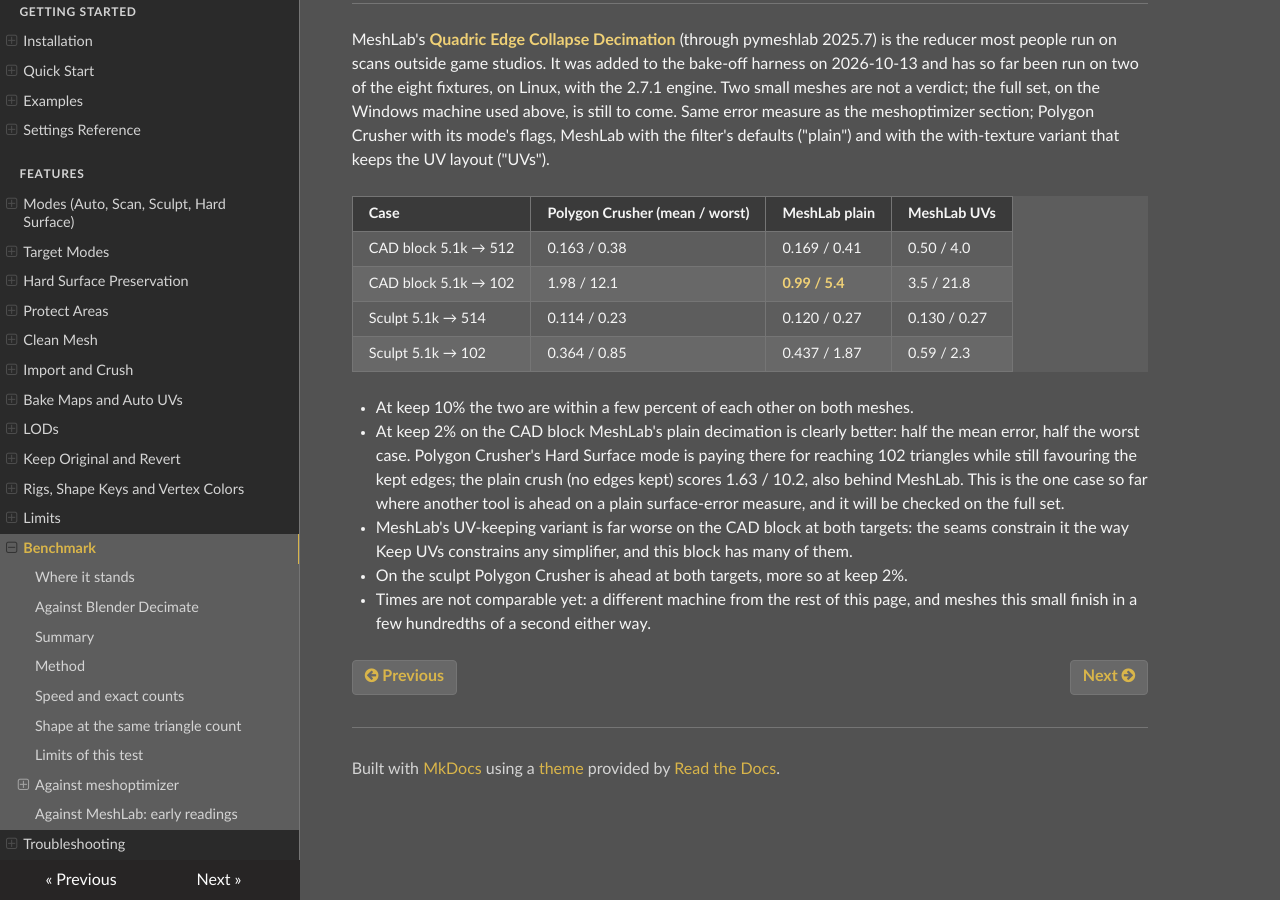
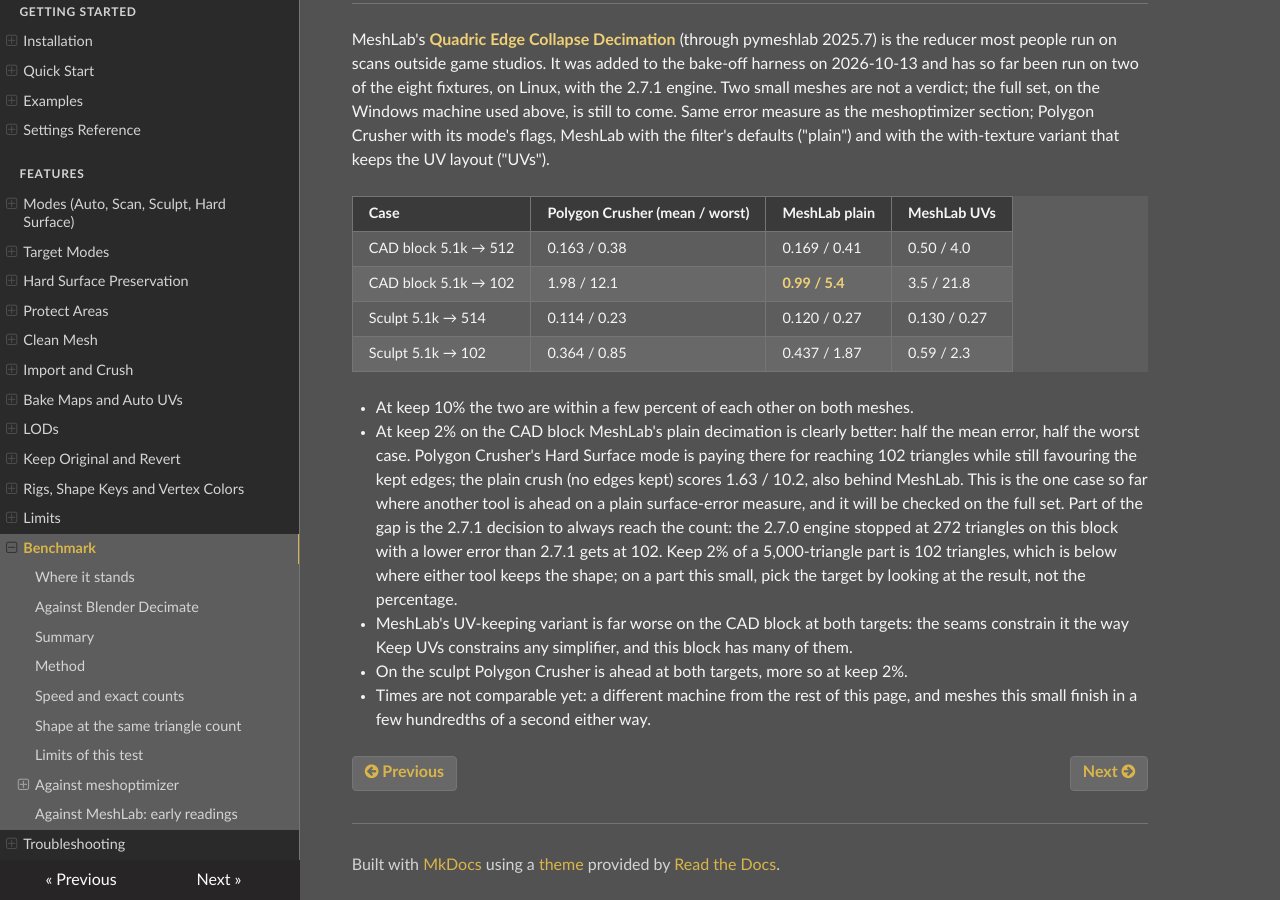
Before and after one commit to henriquevlopes/polygon-crusher-9000-docs, an MkDocs documentation site: the page built from docs/benchmark.md, in a window 1280 px wide and 900 px high, scrolled down 5117 px. Built offline with MkDocs 1.6.1, drawn with Linux system fonts in a browser that asks for light colours.

Commit message:
docs(benchmark): keep 2% of a 5k part is below where either tool keeps the shape
Co-Authored-By: Claude Fable 5.1 <noreply@anthropic.com>
Claude-Session: https://claude.ai/code/session_01BzotSynbdfExqM4qMYBT18

```diff
--- a/docs/benchmark.md
+++ b/docs/benchmark.md
@@ -254,6 +254,11 @@ Polygon Crusher with its mode's flags, MeshLab with the filter's defaults
   kept edges; the plain crush (no edges kept) scores 1.63 / 10.2, also
   behind MeshLab. This is the one case so far where another tool is ahead
   on a plain surface-error measure, and it will be checked on the full set.
+  Part of the gap is the 2.7.1 decision to always reach the count: the
+  2.7.0 engine stopped at 272 triangles on this block with a lower error
+  than 2.7.1 gets at 102. Keep 2% of a 5,000-triangle part is 102
+  triangles, which is below where either tool keeps the shape; on a part
+  this small, pick the target by looking at the result, not the percentage.
 - MeshLab's UV-keeping variant is far worse on the CAD block at both
   targets: the seams constrain it the way Keep UVs constrains any
   simplifier, and this block has many of them.
```
